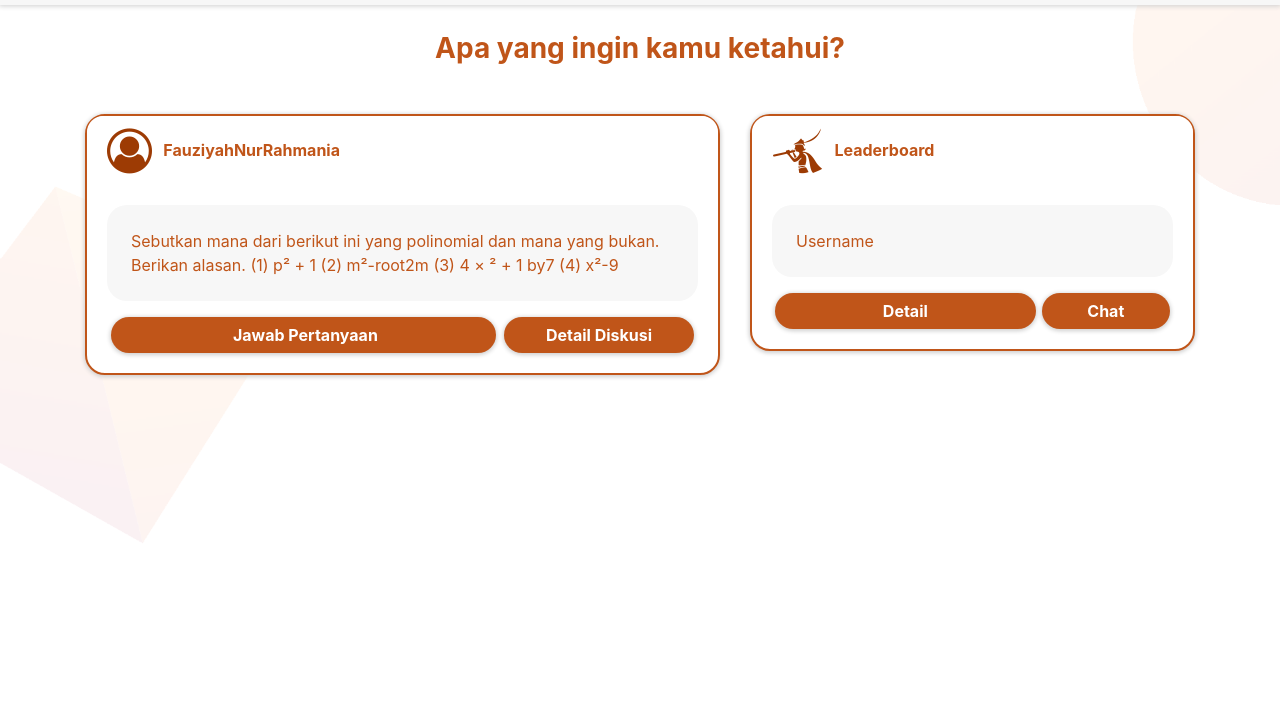
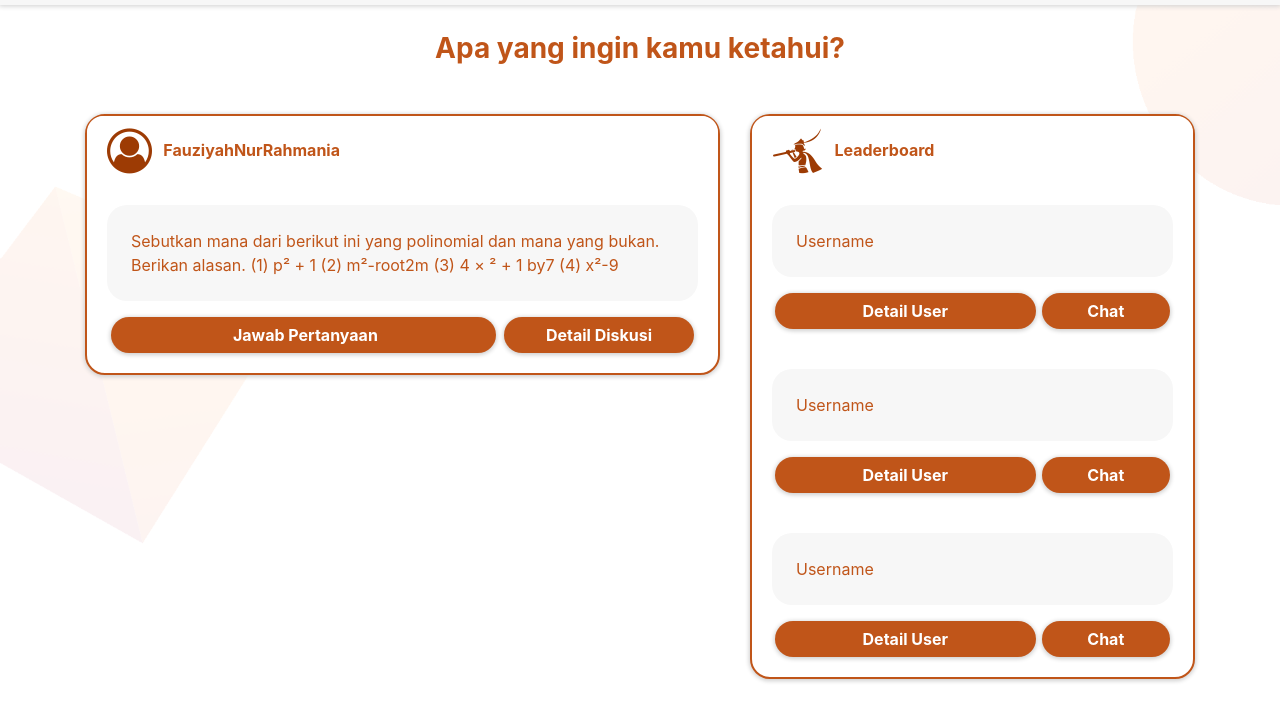
Before and after one commit to Mortred-ai/Tutorsebaya, a plain HTML site: page list.html in a window 1280 px wide. Shown: the part 166-893 px from the top of the page. Drawn offline with nearby package versions, Linux system fonts and the light colour scheme.

Commit message:
Update list.html

```diff
--- a/list.html
+++ b/list.html
@@ -168,7 +168,27 @@
                                         </a>
                                     </div>
                                     <div class="d-flex">
-                                        <button class="btn btn-dark mx-auto mt-3">Detail</button>
+                                        <button class="btn btn-dark mx-auto mt-3">Detail User</button>
+                                        <button class="btn btn-dark mx-auto mt-3">Chat</button>
+                                    </div>
+                                </div>
+                                <div class="card-body ">
+                                    <div class="card-quest-list p-4">
+                                        <p class="card-text">Username
+                                        </a>
+                                    </div>
+                                    <div class="d-flex">
+                                        <button class="btn btn-dark mx-auto mt-3">Detail User</button>
+                                        <button class="btn btn-dark mx-auto mt-3">Chat</button>
+                                    </div>
+                                </div>
+                                <div class="card-body ">
+                                    <div class="card-quest-list p-4">
+                                        <p class="card-text">Username
+                                        </a>
+                                    </div>
+                                    <div class="d-flex">
+                                        <button class="btn btn-dark mx-auto mt-3">Detail User</button>
                                         <button class="btn btn-dark mx-auto mt-3">Chat</button>
                                     </div>
                                 </div>
```
